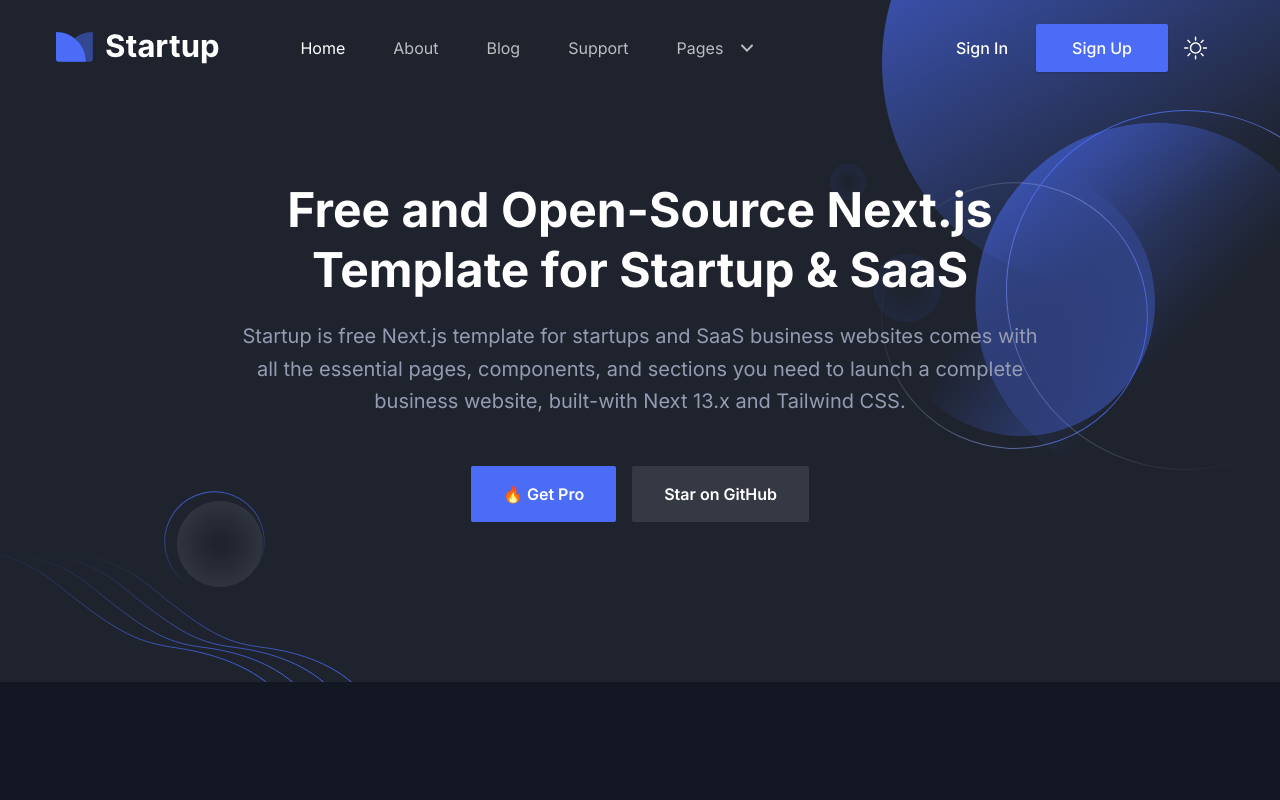
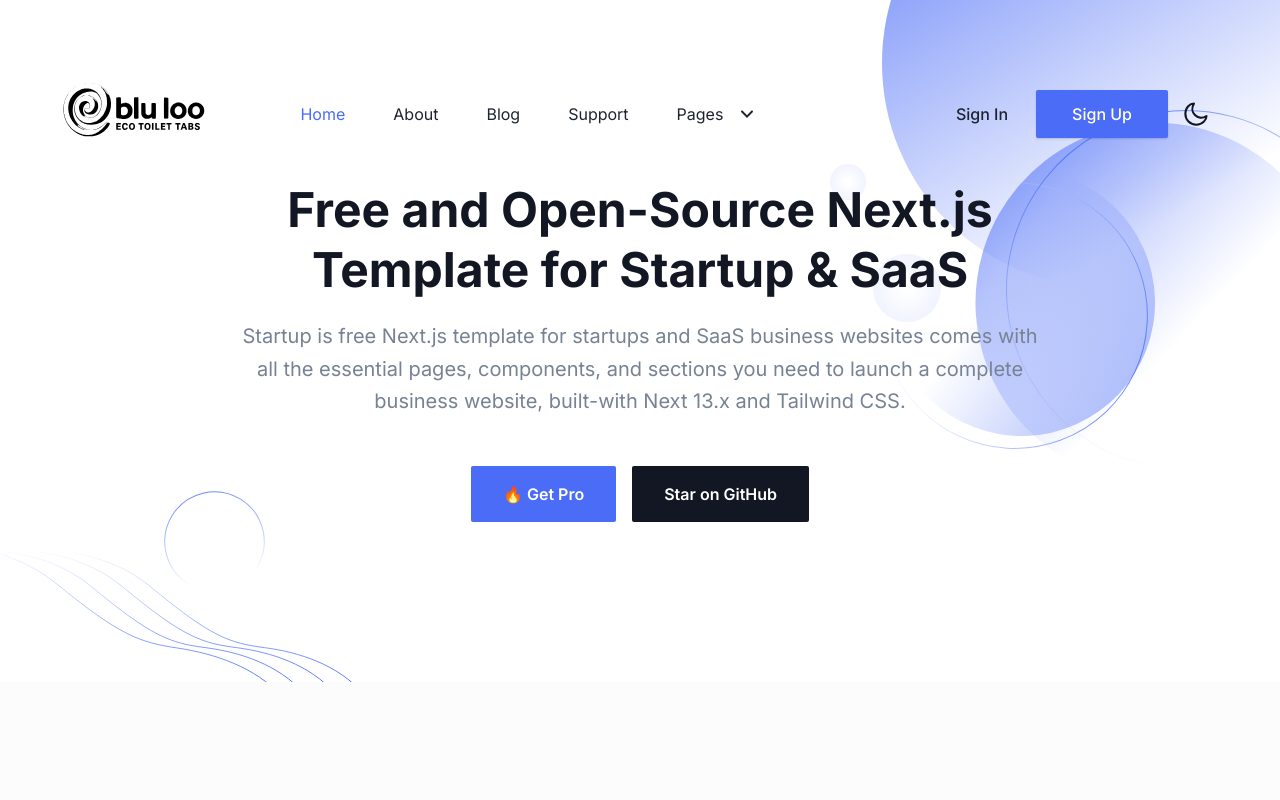
Before and after one commit to cucarachatraicionera/bluetabs, a Next.js app: page / in a window 1280 px wide. Shown: the top 800 px of the page. Built offline with nearby package versions, Linux system fonts and the light colour scheme.

Commit message:
quitar modo claro

```diff
--- a/src/styles/index.css
+++ b/src/styles/index.css
@@ -2,8 +2,6 @@
 layer(base);
 
 @import 'tailwindcss';
-
-@custom-variant dark (&:is(.dark *));
 
 @theme {
   --breakpoint-*: initial;
@@ -21,13 +19,10 @@
   --color-dark: #1d2430;
   --color-primary: #4a6cf7;
   --color-yellow: #fbb040;
-  --color-bg-color-dark: #171c28;
 
   --color-body-color: #788293;
-  --color-body-color-dark: #959cb1;
 
   --color-stroke-stroke: #e3e8ef;
-  --color-stroke-dark: #353943;
 
   --color-gray-50: #f9fafb;
   --color-gray-100: #f3f4f6;
@@ -40,7 +35,6 @@
   --color-gray-800: #1f2937;
   --color-gray-900: #111827;
   --color-gray-950: #030712;
-  --color-gray-dark: #1e232e;
   --color-gray-light: #f0f2f9;
 
   --shadow-sign-up: 0px 5px 10px rgba(4, 10, 34, 0.2);
@@ -48,10 +42,8 @@
   --shadow-two: 0px 5px 10px rgba(6, 8, 15, 0.1);
   --shadow-three: 0px 5px 15px rgba(6, 8, 15, 0.05);
   --shadow-sticky: inset 0 -1px 0 0 rgba(0, 0, 0, 0.1);
-  --shadow-sticky-dark: inset 0 -1px 0 0 rgba(255, 255, 255, 0.1);
   --shadow-feature-2: 0px 10px 40px rgba(48, 86, 211, 0.12);
   --shadow-submit: 0px 5px 20px rgba(4, 10, 34, 0.1);
-  --shadow-submit-dark: 0px 5px 20px rgba(4, 10, 34, 0.1);
   --shadow-btn: 0px 1px 2px rgba(4, 10, 34, 0.15);
   --shadow-btn-hover: 0px 1px 2px rgba(0, 0, 0, 0.15);
   --shadow-btn-light: 0px 1px 2px rgba(0, 0, 0, 0.1);
@@ -64,14 +56,7 @@
   padding-inline: 1rem;
 }
 
-/*
-  The default border color has changed to `currentcolor` in Tailwind CSS v4,
-  so we've added these compatibility styles to make sure everything still
-  looks the same as it did with Tailwind CSS v3.
-
-  If we ever want to remove these styles, we need to add an explicit border
-  color utility to any element that depends on these defaults.
-*/
+/* Compatibilidad con Tailwind CSS v3 */
 @layer base {
   *,
   ::after,
```
